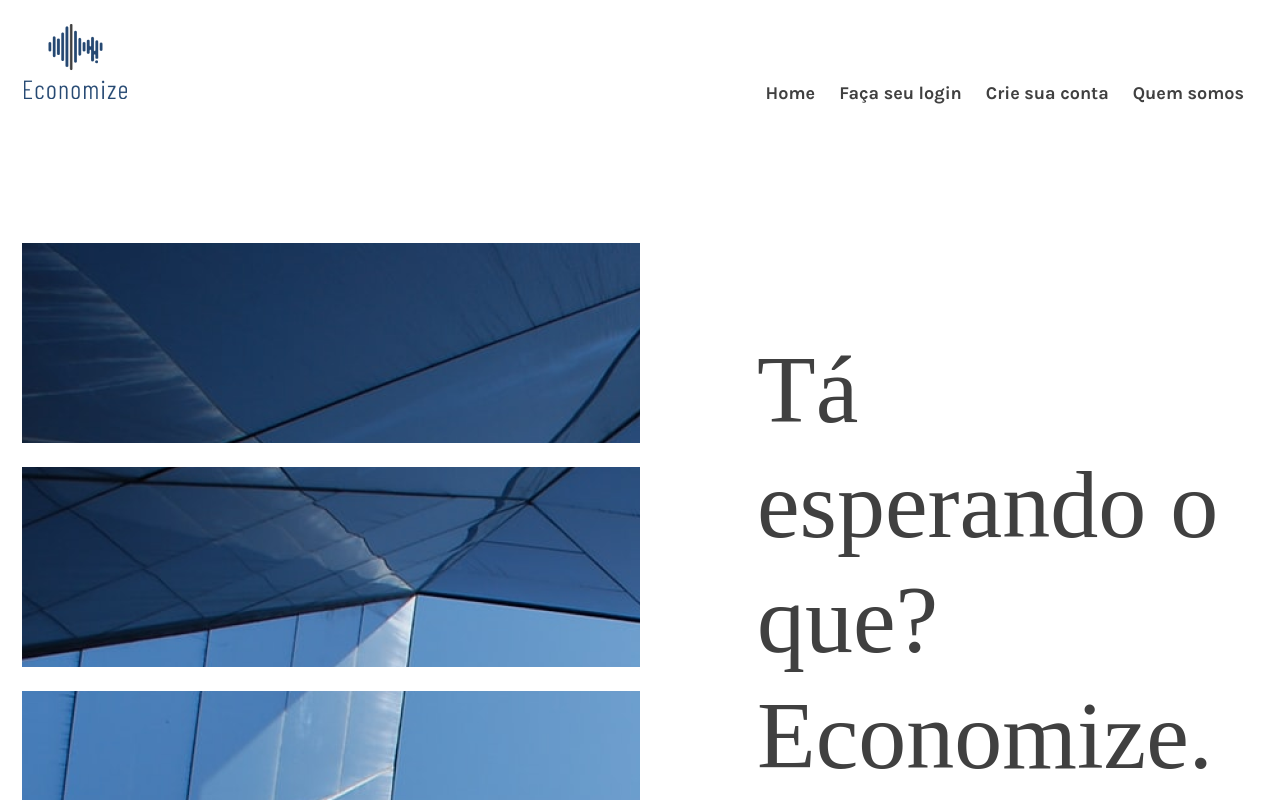
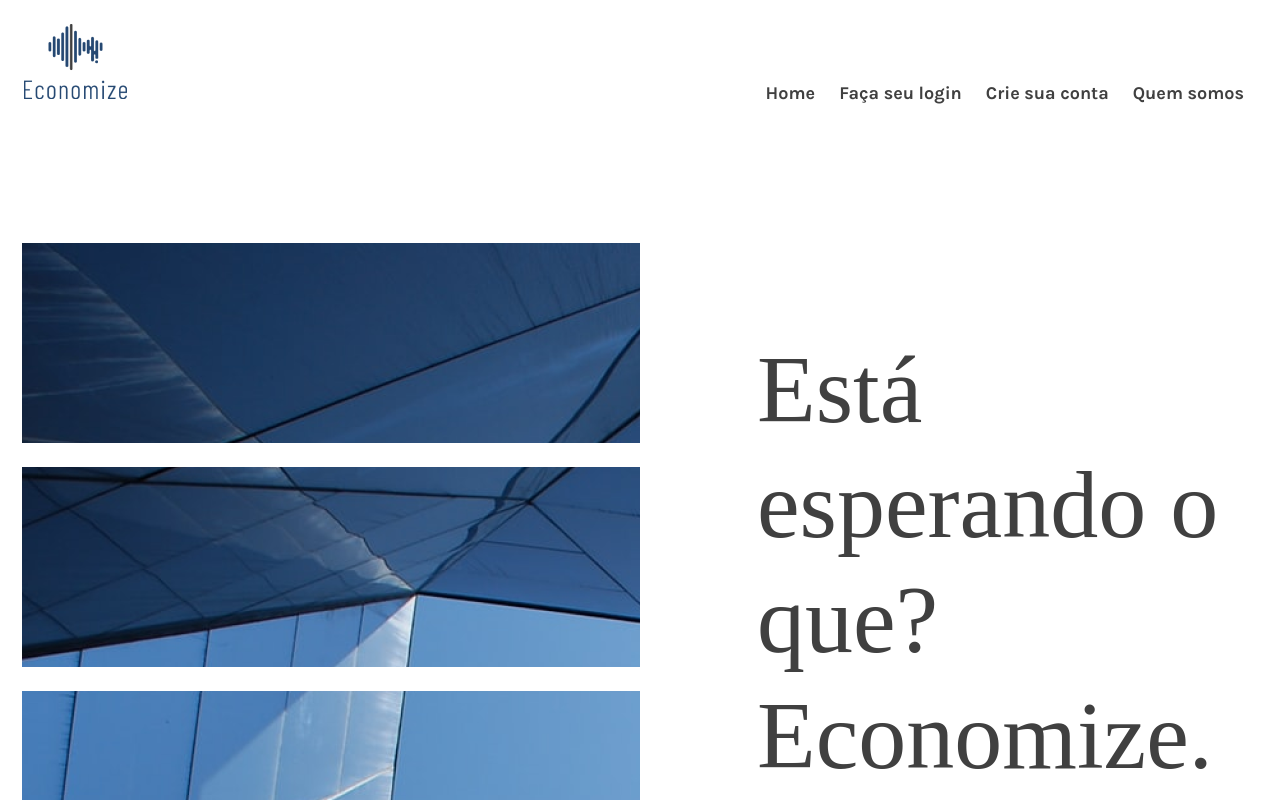
Before and after one commit to joaovpg/EconomizeFront, an Angular app: page /home in a window 1280 px wide. Shown: the top 800 px of the page. Built offline with nearby package versions, Linux system fonts and the light colour scheme; a web font is replaced by a local one.

Commit message:
Arrumando erros ortográficos

```diff
--- a/src/app/home/home.component.html
+++ b/src/app/home/home.component.html
@@ -7,7 +7,7 @@
             <div class="hero__div"></div>
         </div>
         <div class="col-md-5">
-            <h1 class="hero__titulo">Tá esperando o que? Economize.</h1>
+            <h1 class="hero__titulo">Está esperando o que? Economize.</h1>
         </div>
     </div>
 </header>
```
